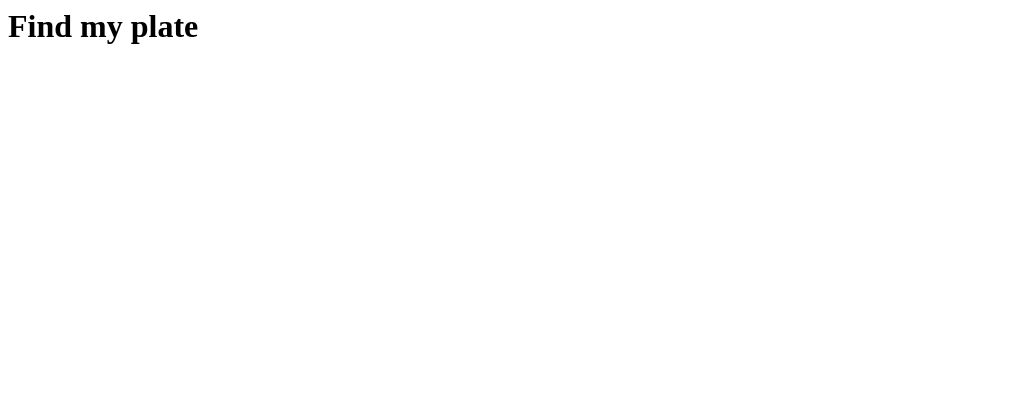
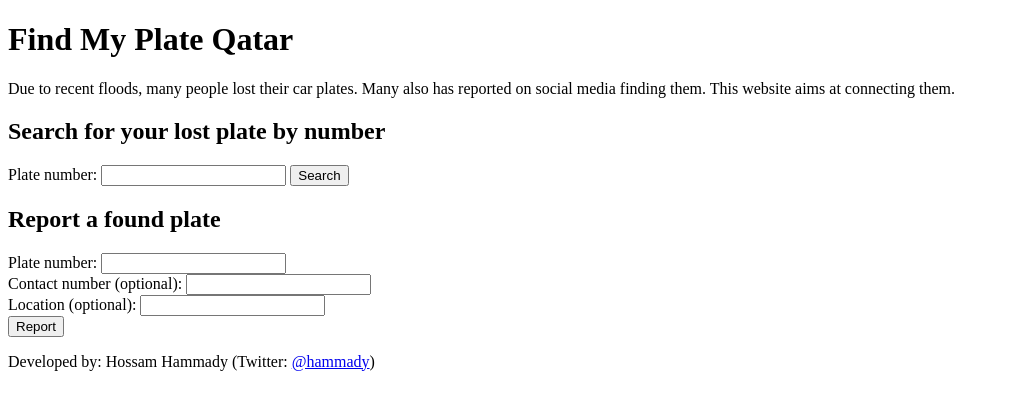
Before and after one commit to hammady/find-my-plate, a Node server app: template src/views/index.ejs in a window 1280 px wide. Shown: the top 410 px of the page, without its empty margins (0-1009 px from the left). Run offline with Node 20, Linux system fonts and the light colour scheme; the template is opened without the code that fills it, so the values that code supplies are empty; some libraries are stand-ins or nearby versions.

Commit message:
Add a simple index page

```diff
--- a/docker-compose.yaml
+++ b/docker-compose.yaml
@@ -5,7 +5,7 @@ services:
     environment:
     - PORT=3000
     - DATABASE_URL=mongodb://mongo:27017/find-my-plate
-    #volumes:
-    #- ./src:/app
+    ports:
+    - "3000:3000"
   mongo:
     image: mongo:latest
--- a/src/index.js
+++ b/src/index.js
@@ -17,7 +17,7 @@ adapter.connect(urlObject)
     process.exit(1)
   })
 
-app.use(bodyParser.json({ limit: '100kb' }))
+app.use(bodyParser.urlencoded({ extended: true })); // support encoded bodies
 
 app.set('view engine', 'ejs');
 
@@ -29,8 +29,8 @@ app.get('/ping', (req, res) => {
     res.send('OK')
   })
 
-app.get('/search/:plate', (req, res) => {
-    const plate = req.params.plate
+app.get('/search', (req, res) => {
+    const plate = req.query.plate
     console.log(`Searching for plate ${plate}`)
     adapter.search(
         plate
@@ -43,8 +43,8 @@ app.get('/search/:plate', (req, res) => {
           res.status(500).json({ status: 'Error' })
         })  })
 
-app.post('/report/:plate', (req, res) => {
-    const plate = req.params.plate
+app.post('/report', (req, res) => {
+    const plate = req.body.plate
     const contact = req.body.contact
     const location = req.body.location
     console.log(`Reporting plate ${plate}`)
--- a/src/views/index.ejs
+++ b/src/views/index.ejs
@@ -1 +1,59 @@
-<h1>Find my plate</h1>
+<!DOCTYPE html>
+<html lang="en">
+    <head>
+        <title>
+            Find My Plate Qatar
+        </title>
+        <meta name="viewport" content="width=device-width, initial-scale=1">
+        <script>
+            function validateReport() {
+                const input = document.getElementById('report-plate')
+                const value = input.value.trim()
+                if (value === '') {
+                    alert("Plate number is required")
+                    return false
+                }
+                input.value = value
+            }
+        </script>
+    </head>
+    <body>
+        <h1>Find My Plate Qatar</h1>
+        <p>
+            Due to recent floods, many people lost their car plates.
+            Many also has reported on social media finding them.
+            This website aims at connecting them.
+        </p>
+
+        <div>
+            <h2>
+                Search for your lost plate by number
+            </h2>
+            <form method="GET" action="/search">
+                <label for="plate">Plate number:</label>
+                <input type="text" name="plate"/>
+                <input type="submit" value="Search"/>
+            </form>
+        </div>
+
+        <div>
+            <h2>
+                Report a found plate
+            </h2>
+            <form method="POST" action="/report" onsubmit="return validateReport()"
+            enctype="application/x-www-form-urlencoded">
+                <label for="plate">Plate number:</label>
+                <input type="text" name="plate" id="report-plate"/><br/>
+                <label for="plate">Contact number (optional):</label>
+                <input type="text" name="contact"/><br/>
+                <label for="plate">Location (optional):</label>
+                <input type="text" name="location"/><br/>
+                <input type="submit" value="Report"/>
+            </form>
+        </div>
+
+        <p>
+            Developed by: Hossam Hammady (Twitter: <a href="https://twitter.com/hammady">@hammady</a>)
+        </p>
+    </body>
+</html>
```
